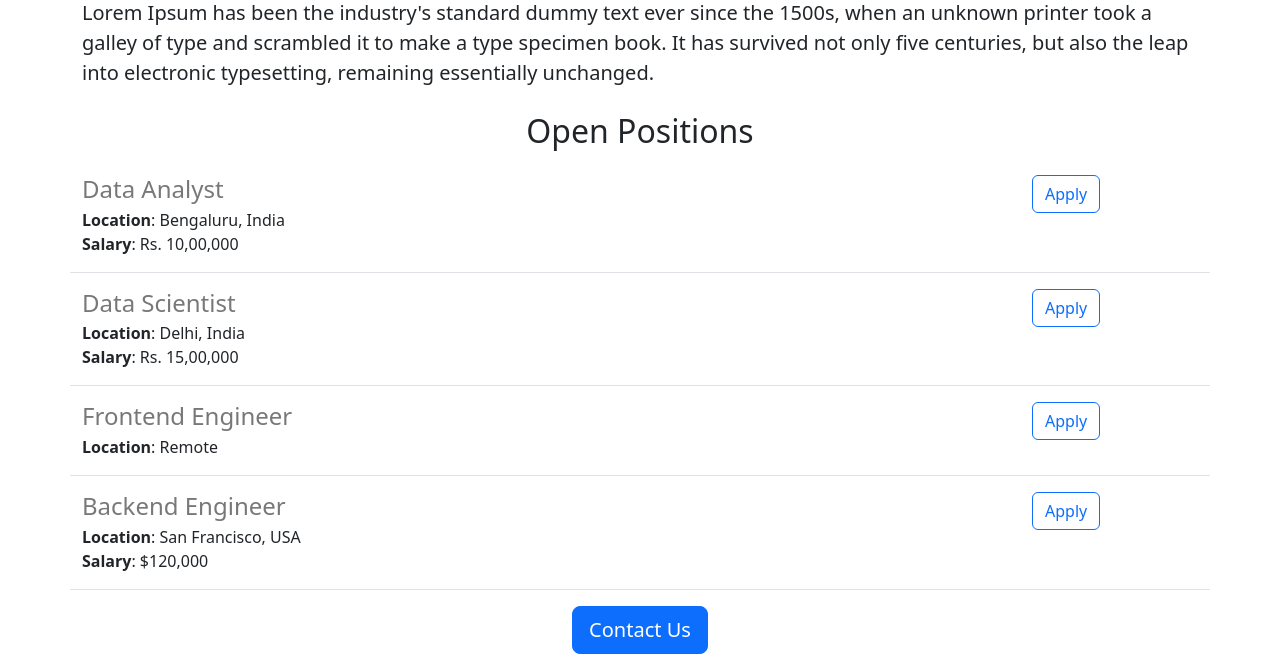
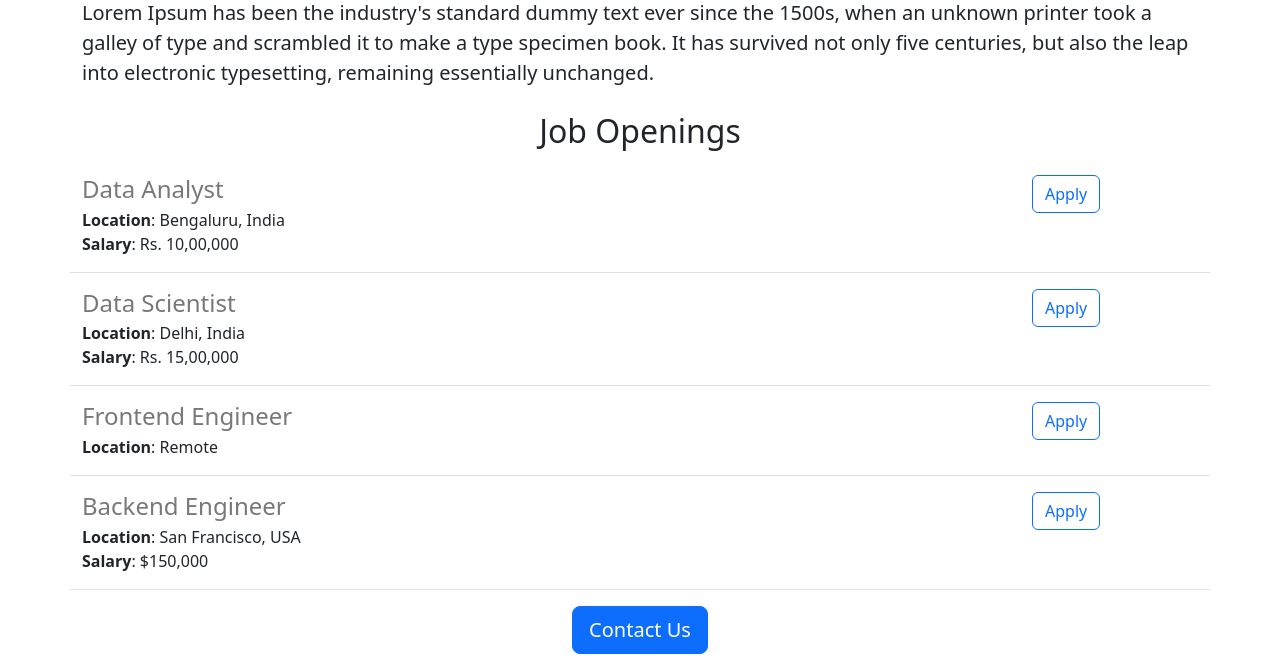
Before and after one commit to andy-minn/jovian-careers-website, a Flask app: page / in a window 1280 px wide. Shown: the part 544-1202 px from the top of the page. Run offline with Flask 3, Linux system fonts and the light colour scheme.

Commit message:
made minor text changes

```diff
--- a/app.py
+++ b/app.py
@@ -24,7 +24,7 @@ JOBS = [
     'id': 4,
     'title': 'Backend Engineer',
     'location': 'San Francisco, USA',
-    'salary': '$120,000'
+    'salary': '$150,000'
   },
 ]
 
--- a/templates/home.html
+++ b/templates/home.html
@@ -20,7 +20,7 @@
   <img class="img-fluid" id="banner" src="static/banner.jpg">
   <h2 class="text-center mt-4 mb-4">About Jovian</h2>
   <p class="lead">Lorem Ipsum has been the industry's standard dummy text ever since the 1500s, when an unknown printer took a galley of type and scrambled it to make a type specimen book. It has survived not only five centuries, but also the leap into electronic typesetting, remaining essentially unchanged.</p>
-  <h2 class="text-center mt-4 mb-4">Open Positions</h2>
+  <h2 class="text-center mt-4 mb-4">Job Openings</h2>
   <p>
     {% for job in jobs %}
       {% include 'jobitem.html' %}
```
